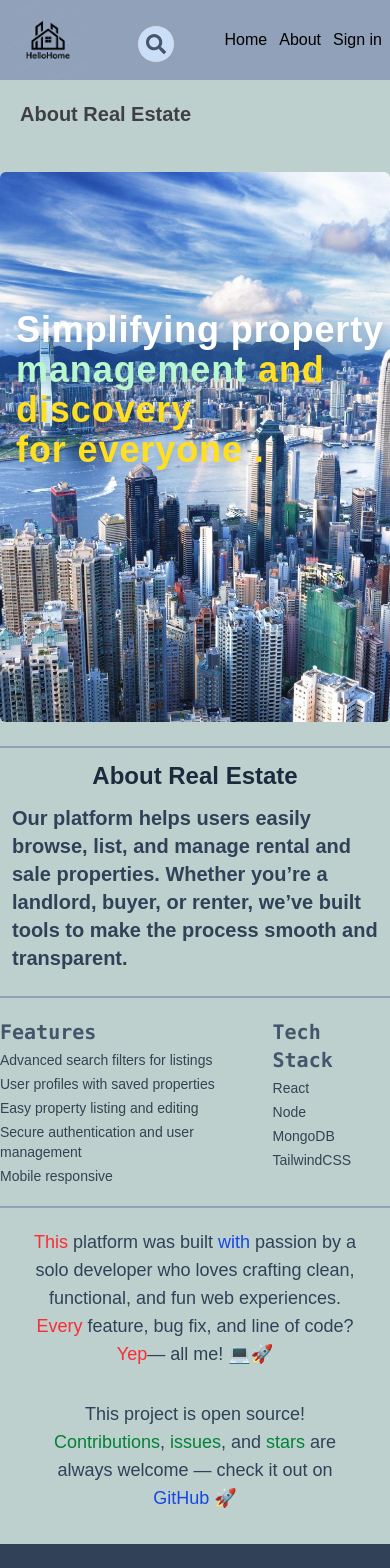
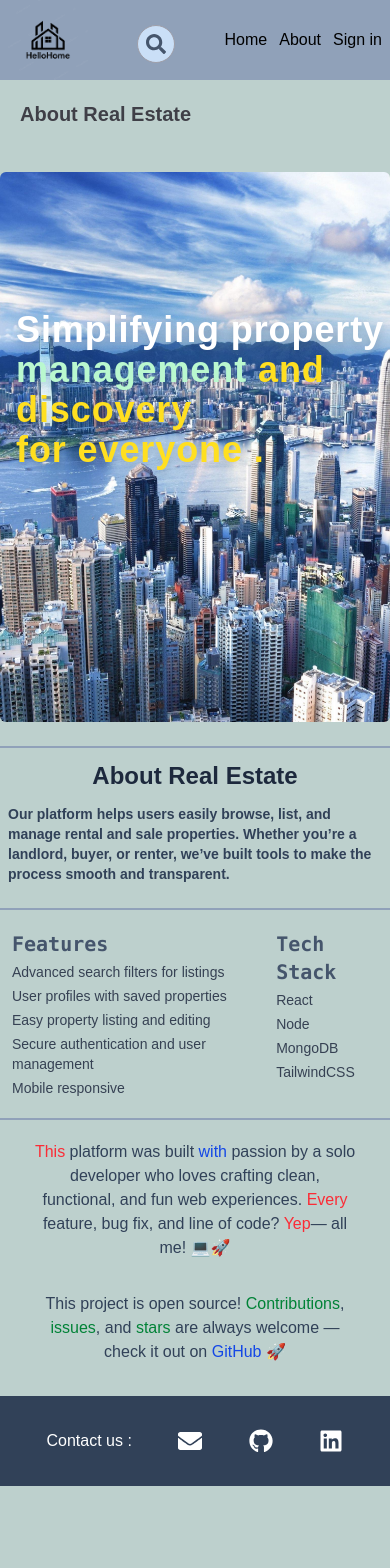
Before and after one commit to deepanshurwt06/Hello-Home, a React (Vite) app in the folder client/: page /about in a window 390 px wide. Shown: the top 1568 px of the page. After the commit the page ends 1486 px from the top, so only its background shows below. Built offline with nearby package versions, Linux system fonts and the light colour scheme; no server answers.

Commit message:
final changes in UI

```diff
--- a/client/src/pages/About.jsx
+++ b/client/src/pages/About.jsx
@@ -17,12 +17,12 @@ export default function About() {
           <span className="text-green-200">management</span> and discovery <br /> for everyone .
         </h1>
       </div>
-      <div className=" w-full border-t-2 text-slate-400 border-b-2 ">
-        <div className="max-w-7xl mx-auto  text-xl p-3 flex flex-col   ">
+      <div className=" w-full border-t-2  text-slate-400 border-b-2 ">
+        <div className="max-w-7xl mx-auto  text-xl p-3 px-2 flex flex-col   ">
           <h1 className="text-2xl font-semibold font-popins text-slate-800 text-center pb-3">
             About Real Estate
           </h1>
-          <h1 className="font-semibold text-slate-700 mb-3">
+          <h1 className="text-sm sm:text-lg font-semibold text-slate-700 mb-3">
             Our platform helps users easily browse, list, and manage rental and
             sale properties. Whether you’re a landlord, buyer, or renter, we’ve
             built tools to make the process smooth and transparent.
@@ -32,7 +32,7 @@ export default function About() {
 
       <div className="border-b-2 text-slate-400 my-5">
         <div className=" flex justify-between max-w-7xl mx-auto pb-5">
-          <div className="">
+          <div className="pl-3">
             <h1 className="text-xl text-slate-600 font-mono pb-1 font-semibold">
               Features
             </h1>
@@ -58,15 +58,15 @@ export default function About() {
         </div>
       </div>
 
-      <p className="text-slate-700 text-lg mt-4 px-8 text-center">
-        <span className="text-red-500">This</span> platform was built{" "}
+      <p className="text-slate-700 text-md sm:text-lg mt-4 px-8 text-center">
+        <span className="  text-red-500">This</span> platform was built{" "}
         <span className="text-blue-700">with</span> passion by a solo developer
         who loves crafting clean, functional, and fun web experiences.{" "}
         <span className="text-red-500">Every</span> feature, bug fix, and line
         of code? <span className="text-red-500">Yep</span>— all me! 💻🚀
       </p>
 
-      <p className="text-slate-700 text-lg p-8 text-center">This project is open source! <span className="text-green-700">Contributions</span>, <span className="text-green-700">issues</span>, and <span className="text-green-700">stars</span> are always welcome — check it out on {' '}
+      <p className="text-slate-700 text-md sm:text-lg p-8 text-center">This project is open source! <span className="text-green-700">Contributions</span>, <span className="text-green-700">issues</span>, and <span className="text-green-700">stars</span> are always welcome — check it out on {' '}
          <a href="https://github.com/deepanshurwt06/estate-management" target="_blank" rel="noopener noreferrer" >
 
          <span className="text-blue-700 hover:underline cursor-pointer"> GitHub </span>🚀
--- a/client/src/pages/Home.jsx
+++ b/client/src/pages/Home.jsx
@@ -77,7 +77,7 @@ export default function Home() {
           offerListing.map((listing) => (
             <SwiperSlide key={listing._id}>
               <div
-                className="h-[550px] w-[95%] mx-auto bg-center bg-no-repeat bg-cover"
+                className="h-[400px] sm:h-[550px] w-[95%] mx-auto bg-center bg-no-repeat bg-cover"
                 style={{ backgroundImage: `url("${listing.imageUrls?.[0]}")` }}
               />
             </SwiperSlide>
--- a/client/src/pages/Search.jsx
+++ b/client/src/pages/Search.jsx
@@ -192,9 +192,9 @@ export default function Search() {
             />
           </div>
 
-          <div className="flex gap-6 fex-wrap items-center ">
-            <label className="font-semibold">Type :</label>
-            <div className=" flex gap-2 ">
+          <div className="flex gap-6 flex-wrap items-center ">
+            <label className="font-semibold ">Type :</label>
+            <div className=" flex gap-2 flex-wrap">
               <input
                 type="checkbox"
                 id="all"
```
